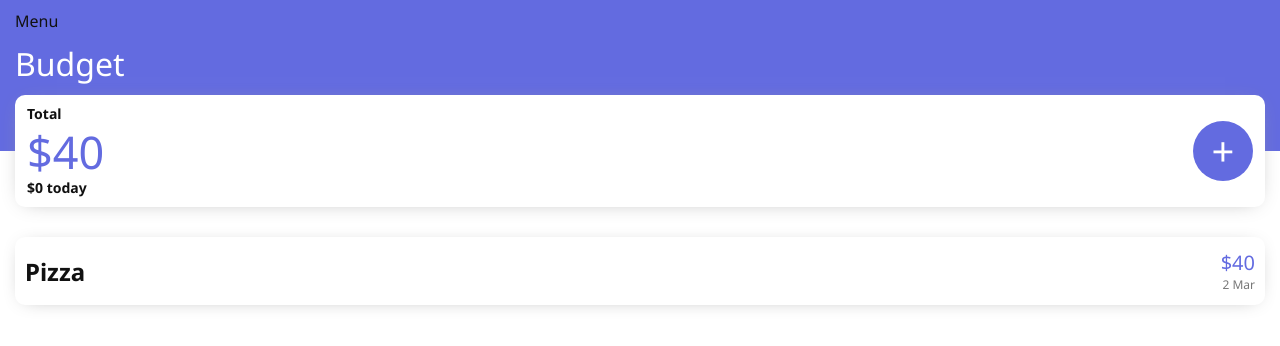
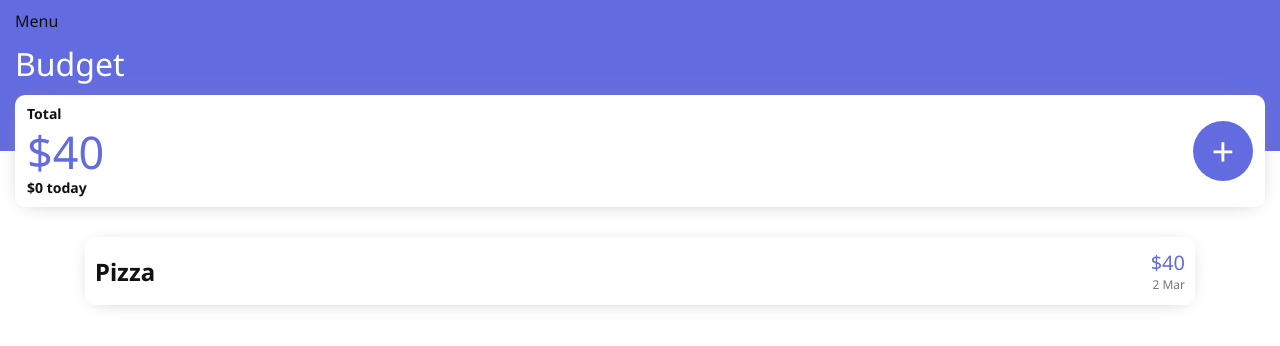
Before and after one commit to JasonDollar/Budget-app-frontend, a React (Create React App) app: page /expenses in a window 1280 px wide. Shown: the top 346 px of the page. Built offline with nearby package versions, Linux system fonts and the light colour scheme.

Commit message:
Header and Total extracted to App

```diff
--- a/src/App.js
+++ b/src/App.js
@@ -1,4 +1,4 @@
-import { useEffect } from 'react'
+import { useEffect, useState } from 'react'
 import jwt_decode from 'jwt-decode'
 import { BrowserRouter as Router, Route, Redirect } from 'react-router-dom'
 import { Provider } from "react-redux"
@@ -15,12 +15,15 @@ import Expense from './pages/expense'
 
 import { GlobalStyle } from './components/styles/globalStyles'
 import { theme } from './components/styles/theme'
+import Header from './components/Header'
+import Total from './components/Total'
 
 function App() {
+  const [totalComponentHeight, setTotalComponentHeight] = useState(0)
+
   useEffect(() => {
     getJwtFromLS()
   }, [])
-
 
   const getJwtFromLS = () => {
     const token = localStorage.getItem('jwtToken')
@@ -37,6 +40,9 @@ const getJwtFromLS = () => {
       <ThemeProvider theme={theme} >
         <GlobalStyle />
         <Router>
+          <Header totalComponentHeight={totalComponentHeight}/>
+          <Total totalComponentHeight={totalComponentHeight} setTotalComponentHeight={setTotalComponentHeight}/>
+          <div className="mainContainer">
             {/* redirect to expenses page immediately */}
             <Route path="/" exact>
               <Redirect to="expenses" />
@@ -53,6 +59,7 @@ const getJwtFromLS = () => {
             <Route path="/expenses" exact>
               <Expenses />
             </Route>
+          </div>
         </Router>
       </ThemeProvider>
     </Provider>
--- a/src/components/ExpensesList.js
+++ b/src/components/ExpensesList.js
@@ -1,5 +1,6 @@
 import React from 'react'
 import styled from 'styled-components'
+import { useSelector } from 'react-redux'
 import ExpenseListItem from './ExpenseListItem'
 
 const List = styled.ul`
@@ -9,8 +10,11 @@ const List = styled.ul`
 `
 
 
-const ExpensesList = ({ expenses, loading }) => {
-  if (loading) {
+const ExpensesList = () => {
+  const expenses = useSelector(state => state.expenses.expenses)
+  const expensesLoading = useSelector(state => state.expenses.loading)
+
+  if (expensesLoading) {
     return <div>Loading</div>
   }
   return (
--- a/src/components/Total.js
+++ b/src/components/Total.js
@@ -1,5 +1,6 @@
 import React, { useState, useEffect, useRef } from 'react'
 import { Link } from 'react-router-dom'
+import { useSelector } from 'react-redux'
 import styled from 'styled-components'
 import { calculateTotal, calculateTodayExpenses } from '../lib/calcMoney'
 
@@ -53,16 +54,19 @@ const TotalBox = styled.div`
   }
 `
 
-const Total = ({ expenses, totalComponentHeight, setTotalComponentHeight }) => {
+const Total = ({ totalComponentHeight, setTotalComponentHeight }) => {
   const [totalAmount, setTotalAmount] = useState('')
   const [todayAmount, setTodayAmount] = useState('')
+  const expenses = useSelector(state => state.expenses.expenses)
   const boxRef = useRef()
+
   useEffect(() => {
     const totalAmountCalc = calculateTotal(expenses)
     const todayExpense = calculateTodayExpenses(expenses)
     setTotalAmount(totalAmountCalc)
     setTodayAmount(todayExpense)
   }, [expenses])
+
   useEffect(() => {
     setTotalComponentHeight(boxRef.current?.clientHeight)
   }, [])
--- a/src/components/styles/globalStyles.js
+++ b/src/components/styles/globalStyles.js
@@ -25,4 +25,9 @@ p {
     text-decoration: none;
     color: inherit;
   }
+
+  .mainContainer {
+    max-width: 114rem;
+    margin: 0 auto;
+  }
 `
--- a/src/pages/expenses.js
+++ b/src/pages/expenses.js
@@ -1,26 +1,13 @@
-import React, { useState } from 'react'
-import { useSelector } from 'react-redux'
+import React from 'react'
 import ExpensesList from '../components/ExpensesList'
-import Total from '../components/Total'
-import Header from '../components/Header'
+
 
 // import { setExpensesToStore } from '../store/actions/expenses'
 
 const ExpensesPage = () => {
-  const [totalComponentHeight, setTotalComponentHeight] = useState(0)
-  const expenses = useSelector(state => state.expenses.expenses)
-  const expensesLoading = useSelector(state => state.expenses.loading)
-  // console.log(expenses)
-  // const dispatch = useDispatch()
-  // useEffect(() => {
-  //   dispatch(setExpensesToStore())
-
-  // }, [])
   return (
     <div>
-      <Header totalComponentHeight={totalComponentHeight}/>
-      <Total expenses={expenses} totalComponentHeight={totalComponentHeight} setTotalComponentHeight={setTotalComponentHeight}/>
-      <ExpensesList expenses={expenses} loading={expensesLoading}/>
+      <ExpensesList />
     </div>
   )
 }
```
Lines whose indentation alone changed are shown as unchanged.
